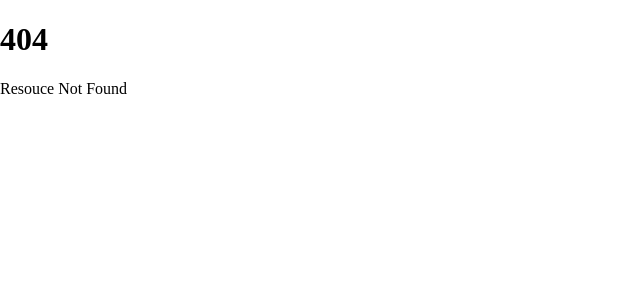
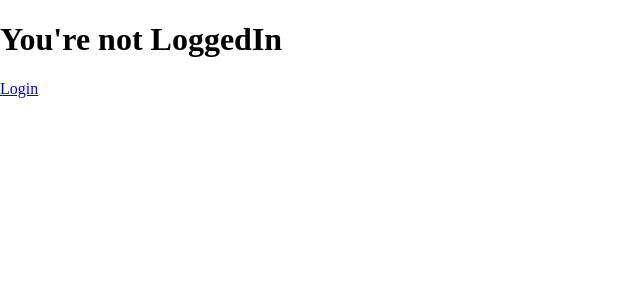
Before and after one commit to ANYURU/shop, a React (Create React App) app: page /not-logged-in in a window 1280 px wide. Before the commit this address had no page. Shown: the top 300 px of the page, without its empty margins (0-640 px from the left). Built offline with nearby package versions, Linux system fonts and the light colour scheme.

Commit message:
Set the localStorage 'loggedIn' value onClick of the login button.

```diff
--- a/src/components/routes/MyRouter.js
+++ b/src/components/routes/MyRouter.js
@@ -22,7 +22,7 @@ function MyRouter() {
                 <Route path="/" exact>
                     <Home />
                 </Route>
-                <Route path="/not-authorized-in">
+                <Route path="/not-logged-in">
                     <NotLoggedIn/>
                 </Route>
                 <Route path="/login">
@@ -47,7 +47,7 @@ function MyRouter() {
                     <NotFound />
                 </Route>
             </Switch>
-            </Router>
+        </Router>
     )
 }
 export default MyRouter
--- a/src/components/views/Login.js
+++ b/src/components/views/Login.js
@@ -4,7 +4,7 @@ import { useHistory, Redirect } from 'react-router-dom'
 
 function Login() {
     let [isLogin, setLogin] =useState(false)
-    let { setCurrentUser} = useAuth()
+    let { setCurrentUser } = useAuth()
     const history = useHistory()
 
     useEffect(( ) => {
@@ -22,6 +22,7 @@ function Login() {
             <button onClick={() => {
                 setCurrentUser(1)
                 history.push('/dashboard')
+                localStorage.setItem('loggedIn', 1)
             }}
             >Login
             </button>
```
